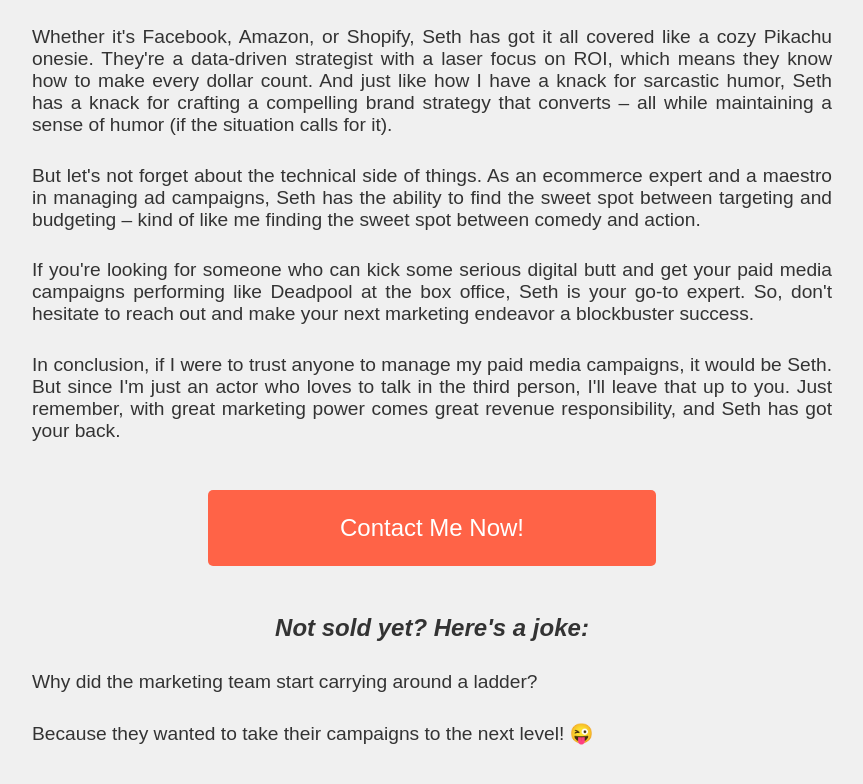
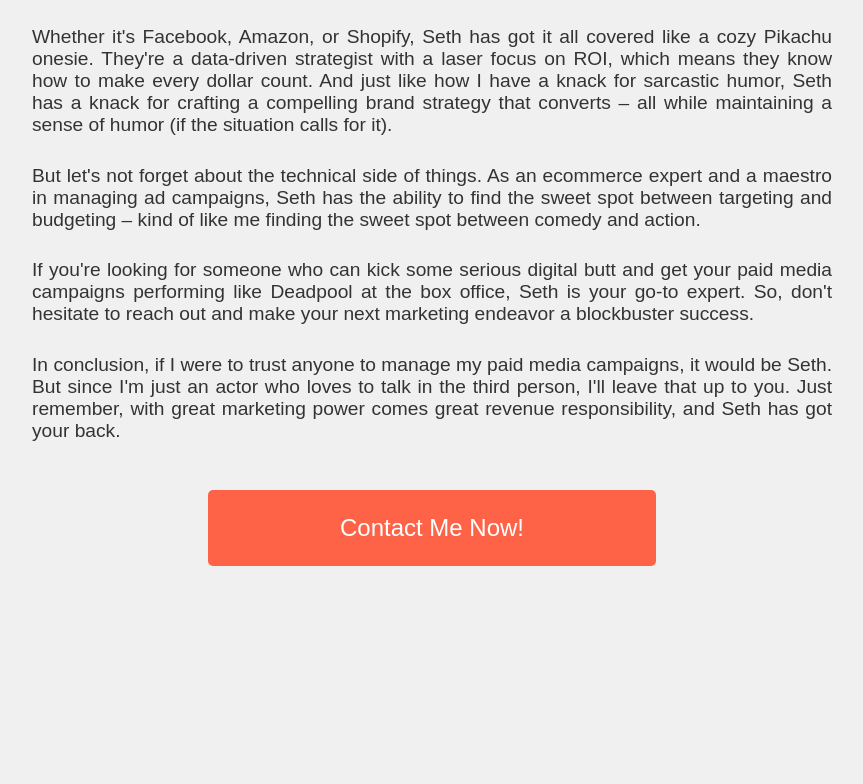
Before and after one commit to sethlofgreen/sethlofgreen.github.io, a plain HTML site: page index.html in a window 1280 px wide. Shown: the part 415-1199 px from the top of the page, without its empty margins (208-1071 px from the left). After the commit the page ends 1053 px from the top, so only its background shows below. Drawn offline with Linux system fonts and the light colour scheme.

Commit message:
Update index.html

```diff
--- a/index.html
+++ b/index.html
@@ -63,9 +63,6 @@
         <p class="content">If you're looking for someone who can kick some serious digital butt and get your paid media campaigns performing like Deadpool at the box office, Seth is your go-to expert. So, don't hesitate to reach out and make your next marketing endeavor a blockbuster success.</p>
         <p class="content">In conclusion, if I were to trust anyone to manage my paid media campaigns, it would be Seth. But since I'm just an actor who loves to talk in the third person, I'll leave that up to you. Just remember, with great marketing power comes great revenue responsibility, and Seth has got your back.</p>
         <a href="mailto:slofgreen@gmail.com" class="cta">Contact Me Now!</a>
-        <h2 class="subtitle">Not sold yet? Here's a joke:</h2>
-        <p class="content">Why did the marketing team start carrying around a ladder?</p>
-        <p class="content">Because they wanted to take their campaigns to the next level! 😜</p>
     </div>
 </body>
 </html>
```
